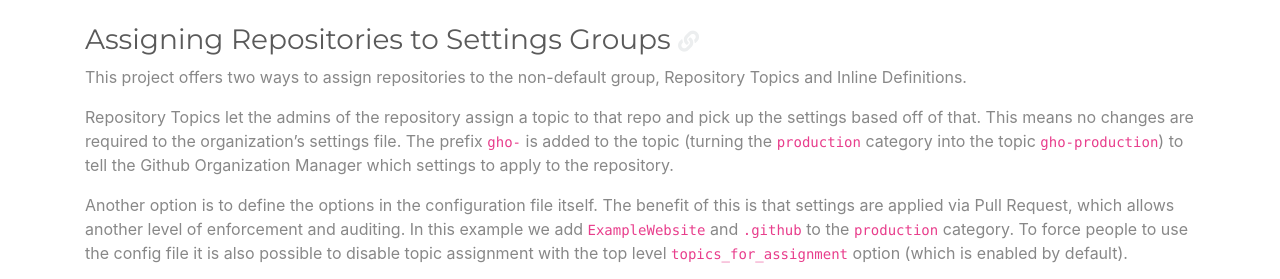
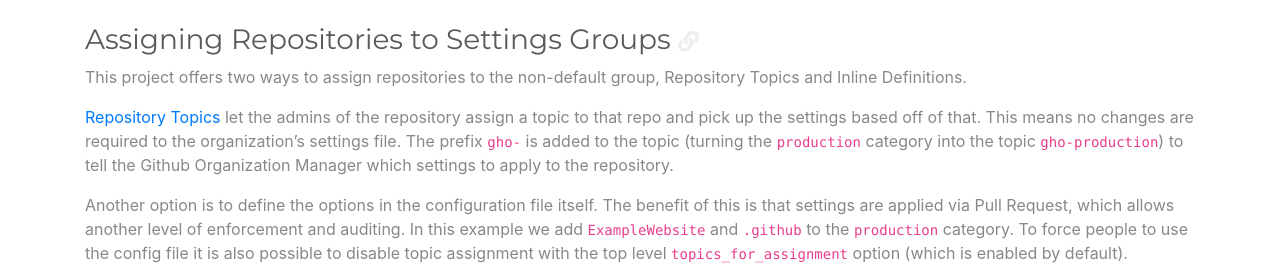
Before and after one commit to gitconsensus/legacy_organizer.gitconsensus.com, a Jekyll site: the page built from index.md, in a window 1280 px wide and 900 px high, scrolled down 1988 px. Shown: the part 153-432 px from the top of the window. Built offline with Jekyll 4.4.1, drawn with Linux system fonts in a browser that asks for light colours; nearby versions of some CDN libraries; comment, search, counter and statistics services are not loaded; part of the change alters nothing that is shown.

```diff
--- a/index.md
+++ b/index.md
@@ -77,7 +77,7 @@ repositories:
 
 This project offers two ways to assign repositories to the non-default group, Repository Topics and Inline Definitions.
 
-Repository Topics let the admins of the repository assign a topic to that repo and pick up the settings based off of that. This means no changes are required to the organization's settings file. The prefix `gho-` is added to the topic (turning the `production` category into the topic `gho-production`) to tell the Github Organization Manager which settings to apply to the repository.
+[Repository Topics](https://docs.github.com/en/free-pro-team@latest/github/administering-a-repository/classifying-your-repository-with-topics) let the admins of the repository assign a topic to that repo and pick up the settings based off of that. This means no changes are required to the organization's settings file. The prefix `gho-` is added to the topic (turning the `production` category into the topic `gho-production`) to tell the Github Organization Manager which settings to apply to the repository.
 
 Another option is to define the options in the configuration file itself. The benefit of this is that settings are applied via Pull Request, which allows another level of enforcement and auditing. In this example we add `ExampleWebsite` and `.github` to the `production` category. To force people to use the config file it is also possible to disable topic assignment with the top level `topics_for_assignment` option (which is enabled by default).
 
```
